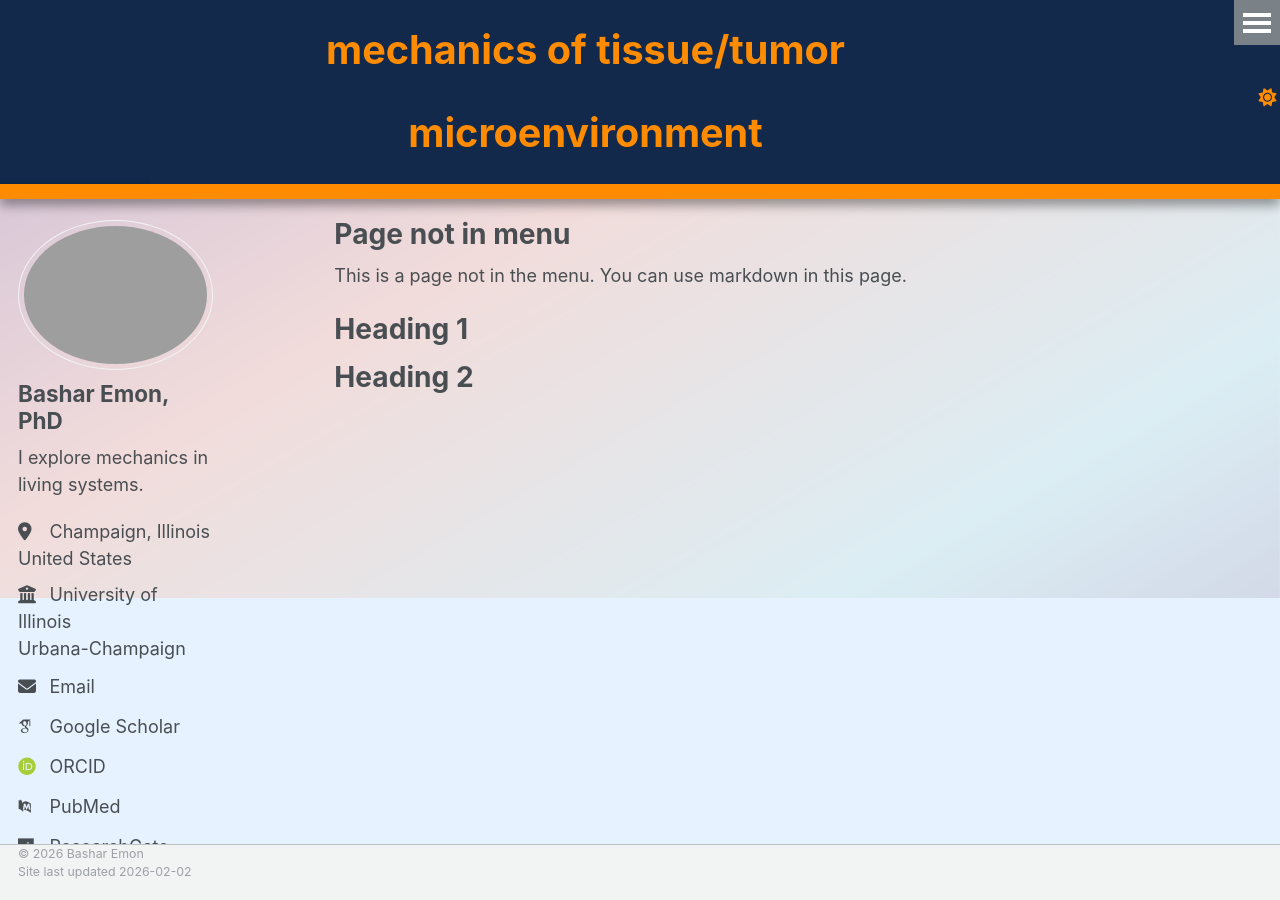
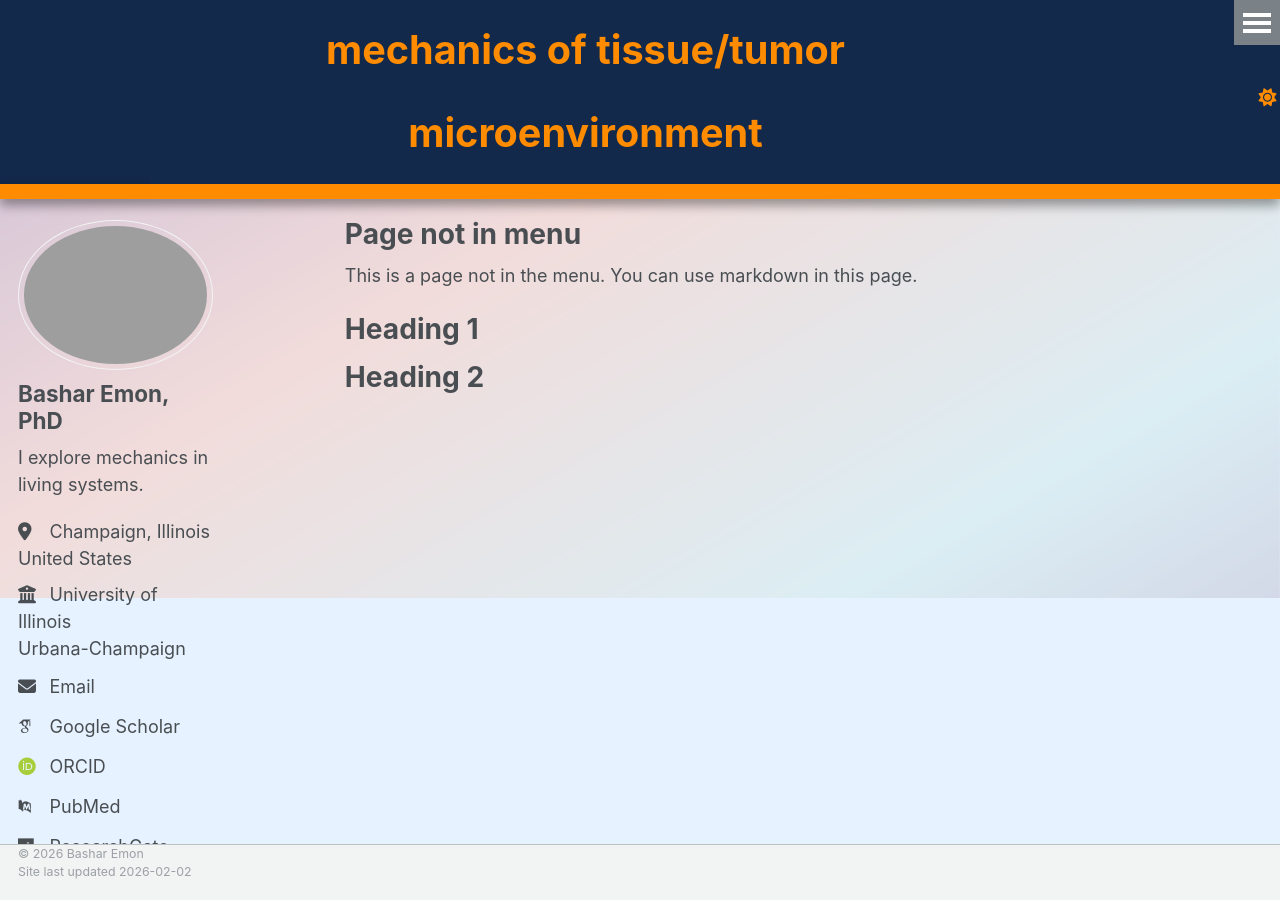
Before and after one commit to BasharEmon/BasharEmon.github.io, a Jekyll site: the page built from _pages/non-menu-page.md, in a window 1280 px wide. Built offline with Jekyll 4.4.1, drawn with Linux system fonts in a browser that asks for light colours; some web fonts are replaced.

Commit message:
Update _page.scss

```diff
--- a/_sass/layout/_page.scss
+++ b/_sass/layout/_page.scss
@@ -20,7 +20,7 @@
 .page {
   @include breakpoint($large) {
     @include span(9 of 12 last);
-    //@include prefix(.5 of 12);
+    @include prefix(.1 of 12);
     //@include suffix(.5 of 12);
   }
 
```
